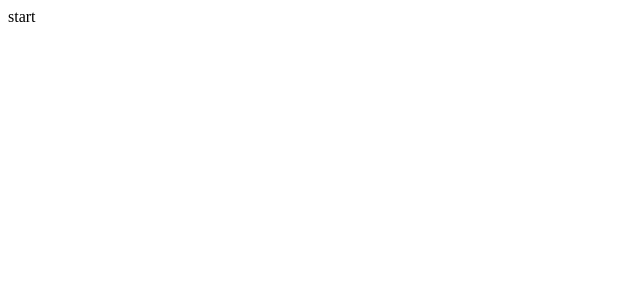
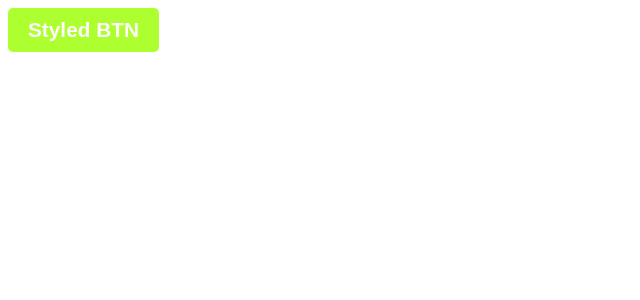
Before and after one commit to dktwho/styled-components-test, a React (Vite) app: page / in a window 1280 px wide. Shown: the top 300 px of the page, without its empty margins (0-640 px from the left). Built offline with nearby package versions, Linux system fonts and the light colour scheme.

Commit message:
create StyledBtn

```diff
--- a/src/App.tsx
+++ b/src/App.tsx
@@ -1,11 +1,24 @@
 import './App.css'
+import styled from "styled-components";
+
 
 function App() {
     return (
         <>
-            start
+            <StyledBtn>Styled BTN</StyledBtn>
         </>
     )
 }
 
 export default App
+
+
+const StyledBtn = styled.button`
+  border: none;
+  background-color: greenyellow;
+  padding: 10px 20px;
+  border-radius: 5px;
+  color: snow;
+  font-size: 1.3rem;
+  font-weight: bold;
+`
```
